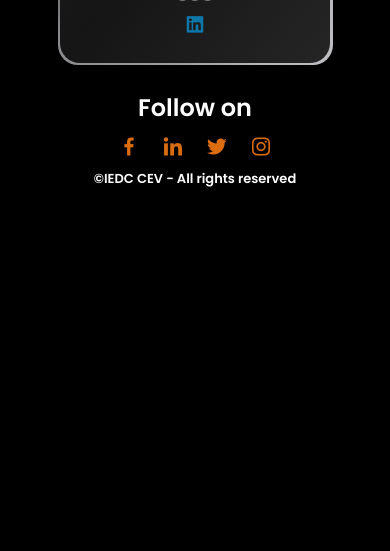
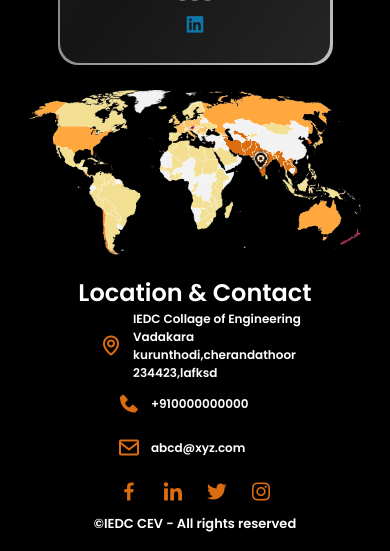
Before and after one commit to 0MUHAMMEDIRFAN/IEDC_CEV, a React (Create React App) app: page /IEDC_CEV/team in a window 390 px wide. Shown: the part 5640-6191 px from the top of the page. Before the commit the page ends 5849 px from the top, so only its background shows below. Built offline with nearby package versions, Linux system fonts and the light colour scheme.

Commit message:
map made to responsive

```diff
--- a/src/components/About/About.css
+++ b/src/components/About/About.css
@@ -1,20 +1,22 @@
 .container {
     display: flex;
     justify-content: space-evenly;
+    align-items: center;
     flex-wrap: wrap;
-    margin: 20px;
+    /* margin: 20px; */
     gap: 30px;
-    /* height: 100vh; */
+    min-height: 100vh;
+    /* outline: 1px solid wheat; */
 }
 
 .container div {
     width: 250px;
     min-height: 230px;
+    max-height: 330px;
     display: flex;
     background: linear-gradient(to right bottom, #252525, #151515, #252525);
     border-radius: 1em;
     flex-direction: column;
-    /* justify-content: center; */
     padding: 20px;
     gap: 20px;
     /* margin: 10px; */
@@ -30,4 +32,8 @@
     line-height: 30px;
 }
 
-@media only screen and (max-width: 480px) {}
+@media only screen and (max-width: 520px) {
+    .container{
+        height: max-content;
+    }
+}
--- a/src/components/Footer/Footer.css
+++ b/src/components/Footer/Footer.css
@@ -1,26 +1,90 @@
-.footer{
+.footer {
     display: flex;
     flex-direction: column;
-    align-content: space-around;
+    /* align-content: space-around; */
+    /* align-items: center; */
     justify-content: space-between;
     /* width: 100%; */
     padding: 20px;
     /* background: white; */
 }
 
-.footer > *{
+.footer>* {
     display: flex;
     justify-content: center;
     align-items: center;
 }
 
-.footer i{
+.footer i {
     margin: 10px;
     font-size: x-large;
     color: #DB6C10;
     cursor: pointer;
 }
 
-.footer h4{
+.footer .mapContainer {
+    width: 100%;
+    /* height: 300px; */
+    justify-content: space-around;
+    align-items: flex-start;
+    display: flex;
+}
+
+.footer .mapContainer img {
+    /* width: 100%; */
+    object-fit: contain;
+    /* height: 200px; */
+}
+
+.footer .mapContainer .details {
+    display: flex;
+    flex-direction: column;
+    align-content: space-between;
+}
+
+.footer .mapContainer .details div {
+    display: flex;
+    align-items: center;
+    font-size: 12px;
+}
+
+.footer .mapContainer .details .contact{
+    display: flex;
+    flex-direction: column;
+    align-items: normal;
+}
+.footer h4 {
     font-size: small;
 }
+
+@media only screen and (max-width:964px) {
+    .footer .mapContainer img{
+        width: 55vw;
+    }
+}
+@media only screen and (max-width:620px) {
+    .footer .mapContainer img{
+        width: 95vw;
+    }
+    .footer .mapContainer {
+        flex-direction: column;
+        align-items: center;
+        justify-content: center;
+        gap: 20px;
+    }
+    .footer .mapContainer .details {
+        flex-direction: row;
+        align-items: center;
+        /* flex-wrap: wrap; */
+    }
+}
+@media only screen and (max-width:520px) {
+    .footer .mapContainer img{
+        width: 85vw;
+    }
+    .footer .mapContainer .details {
+        flex-direction: column;
+        /* align-items: center; */
+        /* flex-wrap: wrap; */
+    }
+}
--- a/src/components/Footer/Footer.js
+++ b/src/components/Footer/Footer.js
@@ -1,17 +1,42 @@
 import React from 'react'
 import './Footer.css'
+import mapImage from "../../images/map.png"
 
 function Footer() {
   return (
     <div className='footer'>
-      <h2>Follow on</h2>
-      <div className='social'>
-        <i className='bx bxl-facebook'></i>
-        <i className='bx bxl-linkedin'></i>
-        <i className='bx bxl-twitter' ></i>
-        <i className='bx bxl-instagram' ></i>
+      <div className="mapContainer">
+        <img src={mapImage} alt="Error" />
+        <div className="details">
+          <h2>Location & Contact</h2>
+          <div className="location">
+            <i class='bx bx-map'></i>
+            <span>IEDC Collage of Engineering<br />Vadakara<br />kurunthodi,cherandathoor<br /><b>234423,lafksd</b></span>
+          </div>
+          <div className="contact">
+            <div className="phone">
+              <i class='bx bxs-phone' ></i>
+              <span>+910000000000</span>
+            </div>
+            <div className="phone">
+              <i class='bx bx-envelope' ></i>
+              <span>abcd@xyz.com</span>
+            </div>
+            <div className='social'>
+              <i className='bx bxl-facebook'></i>
+              <i className='bx bxl-linkedin'></i>
+              <i className='bx bxl-twitter' ></i>
+              <i className='bx bxl-instagram' ></i>
+            </div>
+          </div>
+        </div>
+
       </div>
+      {/* <div className='footerDetails'> */}
+      {/* <h4>Follow on</h4> */}
+
       <h4>©IEDC CEV - All rights reserved</h4>
+      {/* </div> */}
     </div>
   )
 }
```
Also changed, not shown: src/images/map.png (added).
